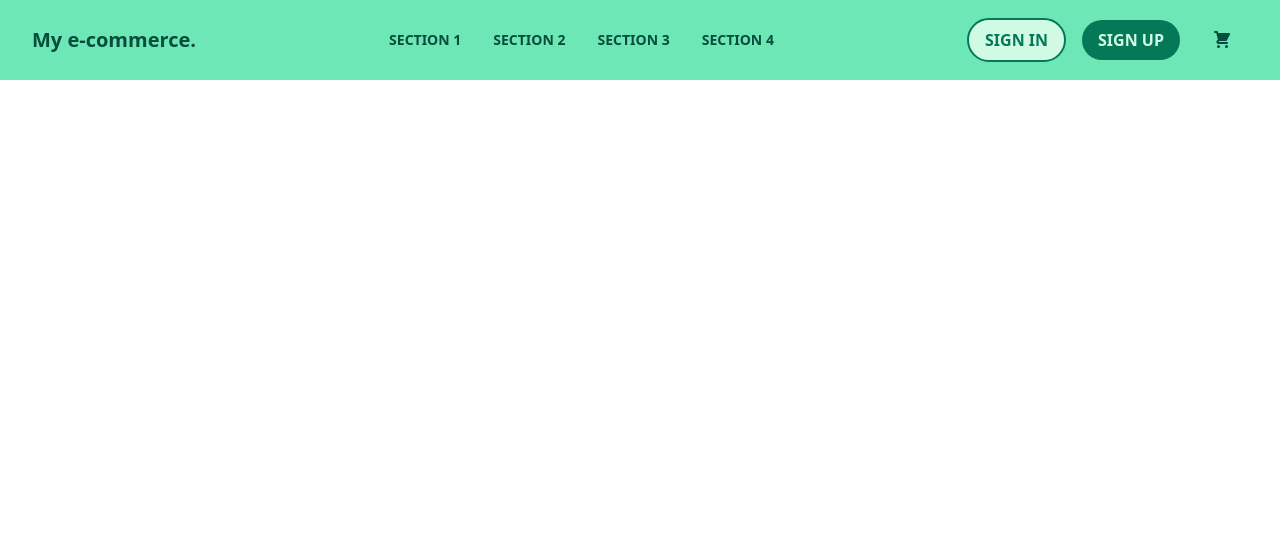
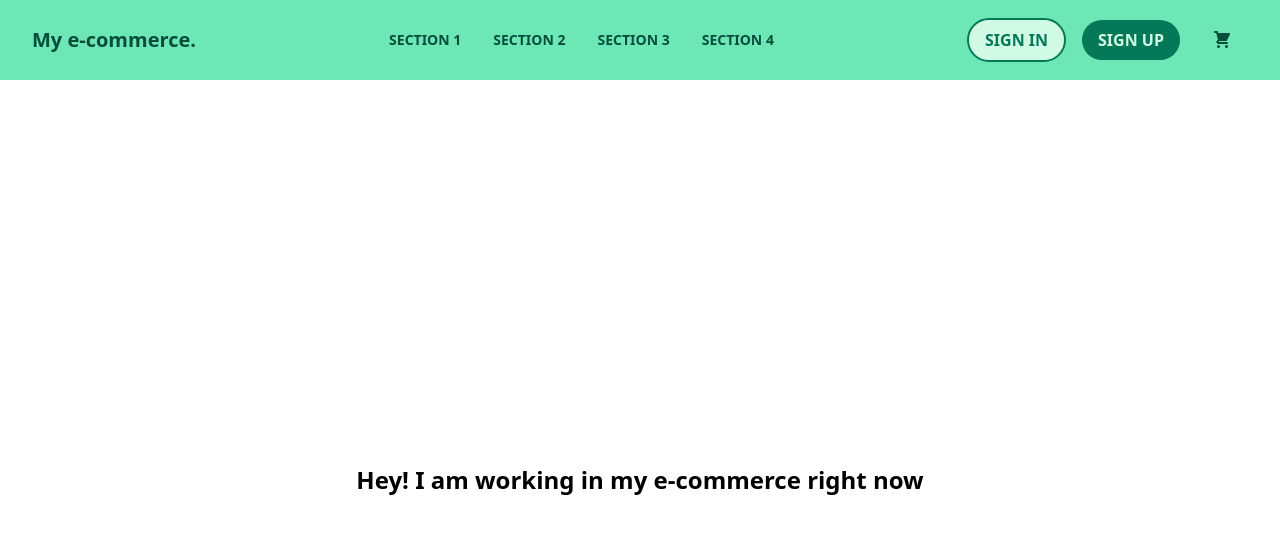
Before and after one commit to franodangelo/React-Ecommerce, a React (Create React App) app: page / in a window 1280 px wide. Shown: the top 534 px of the page. Built offline with nearby package versions, Linux system fonts and the light colour scheme.

Commit message:
container imported

```diff
--- a/src/App.js
+++ b/src/App.js
@@ -1,9 +1,11 @@
+import ItemListContainer from "./components/ItemListContainer";
 import Navbar from "./components/Navbar";
 
 function App() {
   return (
     <>
       <Navbar />
+      <ItemListContainer greeting='Hey! I am working in my e-commerce right now'/>
     </>
   );
 }
```
